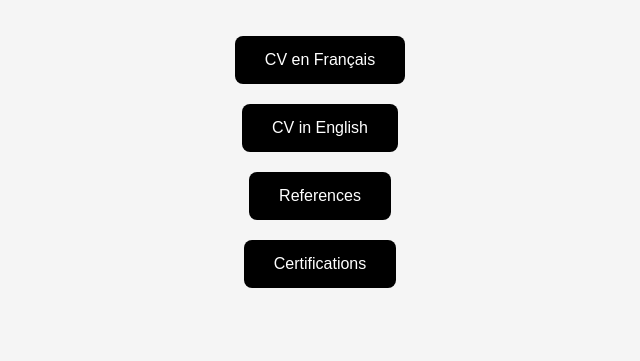
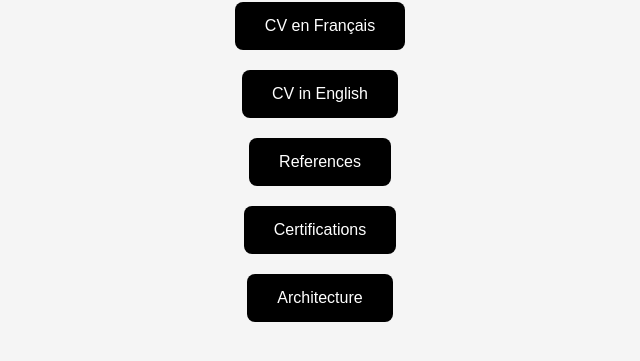
Before and after one commit to olivierbi/cv, a plain HTML site: page index.html in a window 1280 px wide. Shown: the part 287-648 px from the top of the page, without its empty margins (320-960 px from the left). Drawn offline with Linux system fonts and the light colour scheme.

Commit message:
Add link to architecture page in index.html
Added a link to the architecture page.

```diff
--- a/index.html
+++ b/index.html
@@ -40,5 +40,6 @@
   <a class="btn" href="CV_OB_EN.pdf" target="_blank">CV in English</a>
   <a class="btn" href="References.png" target="_blank">References</a>
   <a class="btn" href="Certifs.png" target="_blank">Certifications</a>
+  <a class="btn" href="architecture.html" target="_blank">Architecture</a>
 </body>
 </html>
```
